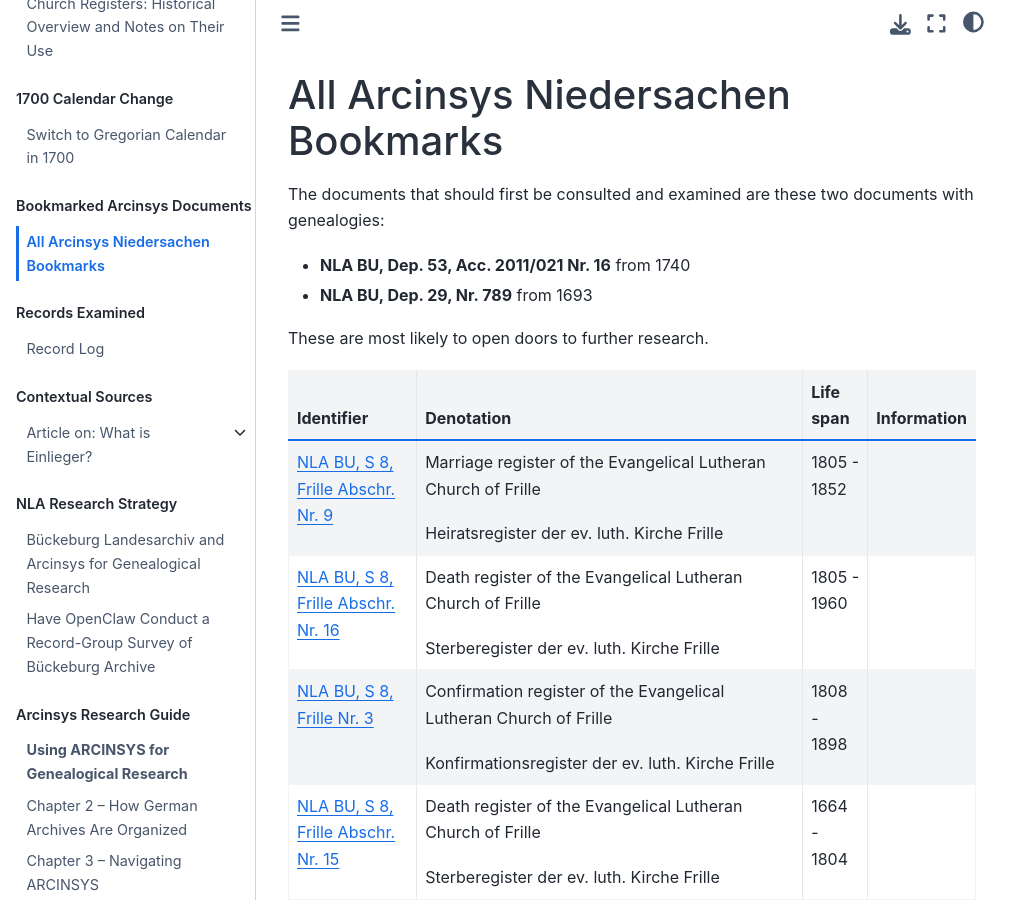
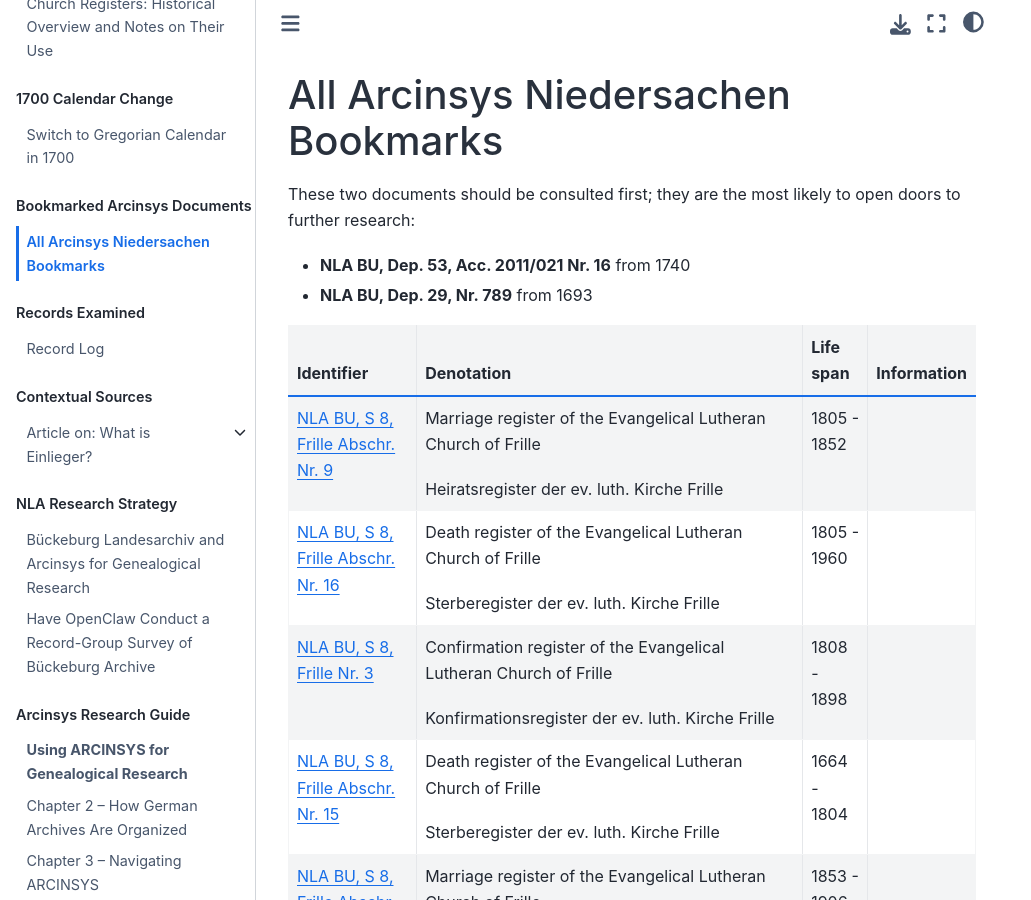
Before and after one commit to kurt-krueckeberg/sphinx-research, a Jupyter Book: the page built from arcinsys-bookmarks/bookmarks.md, in a window 1280 px wide and 900 px high. Shown: the whole window, without its empty margins (0-1031 px from the left). Built offline with Jupyter Book 1.0.4 settings and Sphinx 7.4.7 and the Sphinx Book theme 1.1.4, drawn with Linux system fonts in a browser that asks for light colours.

Commit message:
Update files

````diff
--- a/arcinsys-bookmarks/bookmarks.md
+++ b/arcinsys-bookmarks/bookmarks.md
@@ -1,12 +1,10 @@
 # All Arcinsys Niedersachen Bookmarks
 
-The documents that should first be consulted and examined are these two
-documents with genealogies:
+These two documents should be consulted first; they are the most likely to
+open doors to further research:
 
 - **NLA BU, Dep. 53, Acc. 2011/021 Nr. 16** from 1740
 - **NLA BU, Dep. 29, Nr. 789** from 1693
-
-These are most likely to open doors to further research.
 
 ```{list-table}
 :header-rows: 1
````
